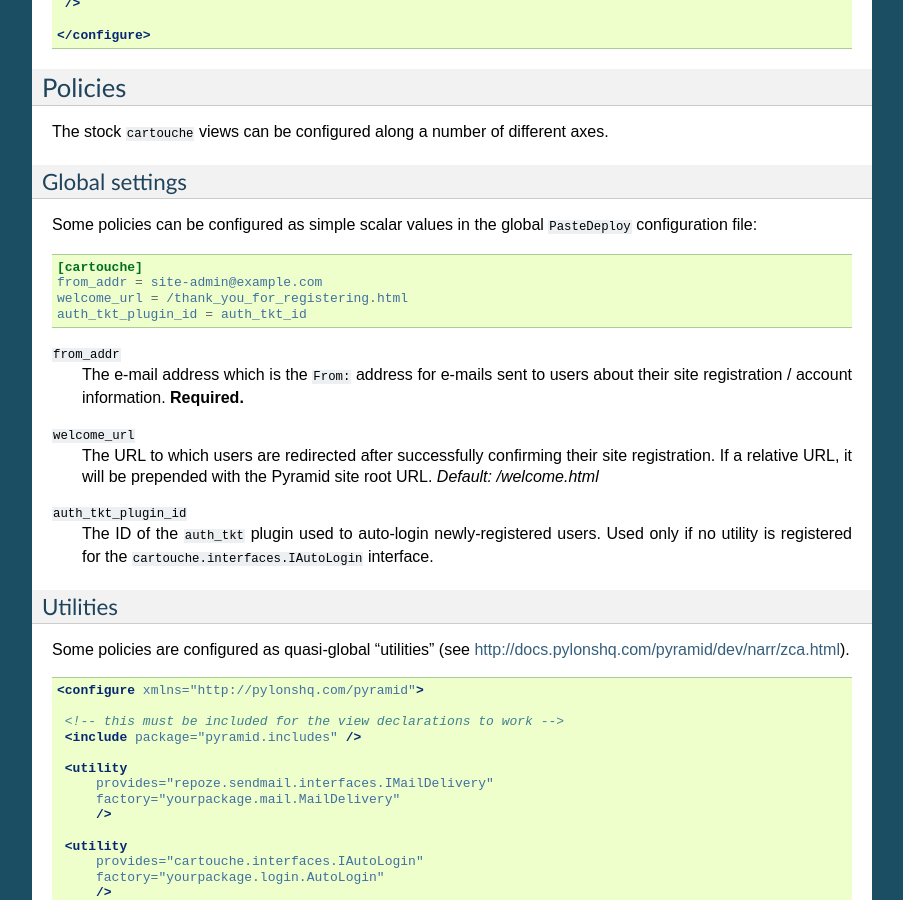
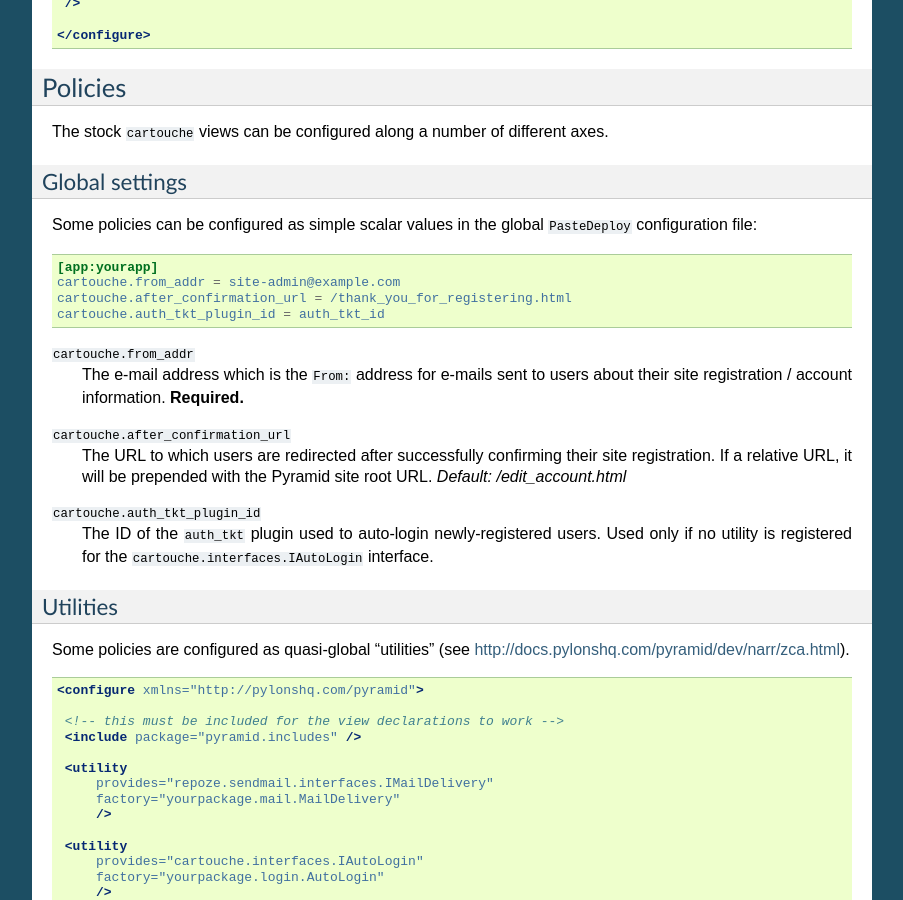
Before and after one commit to Pylons/cartouche, a Sphinx documentation site: the page built from docs/configuration.rst, in a window 1280 px wide and 900 px high, scrolled down 644 px. Shown: the whole window, without its empty margins (198-1101 px from the left). Built offline with Sphinx 7.4.7, drawn with Linux system fonts in a browser that asks for light colours.

Commit message:
Ditch the 'weclome.html' view:  redirect to 'edit_account.html' by default.
Use 'cartouche.' prefix for settings.

Aboslutize relative URLs set for 'cartouche.after_confirmation_url'.

```diff
--- a/docs/configuration.rst
+++ b/docs/configuration.rst
@@ -57,23 +57,23 @@
 
 .. code-block:: ini
 
-   [cartouche]
-   from_addr = site-admin@example.com
-   welcome_url = /thank_you_for_registering.html
-   auth_tkt_plugin_id = auth_tkt_id
+   [app:yourapp]
+   cartouche.from_addr = site-admin@example.com
+   cartouche.after_confirmation_url = /thank_you_for_registering.html
+   cartouche.auth_tkt_plugin_id = auth_tkt_id
 
 
-``from_addr``
+``cartouche.from_addr``
     The e-mail address which is the ``From:`` address for e-mails sent
     to users about their site registration / account information.
     **Required.**
 
-``welcome_url``
+``cartouche.after_confirmation_url``
     The URL to which users are redirected after successfully confirming
     their site registration.  If a relative URL, it will be prepended with
-    the Pyramid site root URL.  *Default:  /welcome.html*
+    the Pyramid site root URL.  *Default:  /edit_account.html*
 
-``auth_tkt_plugin_id``
+``cartouche.auth_tkt_plugin_id``
     The ID of the ``auth_tkt`` plugin used to auto-login newly-registered
     users.  Used only if no utility is registered for the
     ``cartouche.interfaces.IAutoLogin`` interface.
```
Also changed, not shown: 2 other files.
